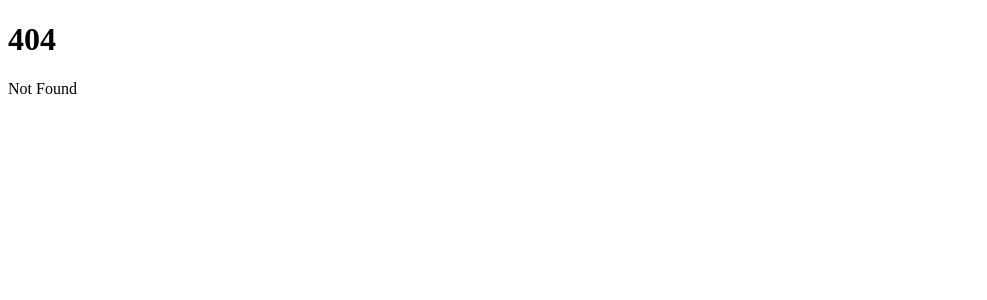
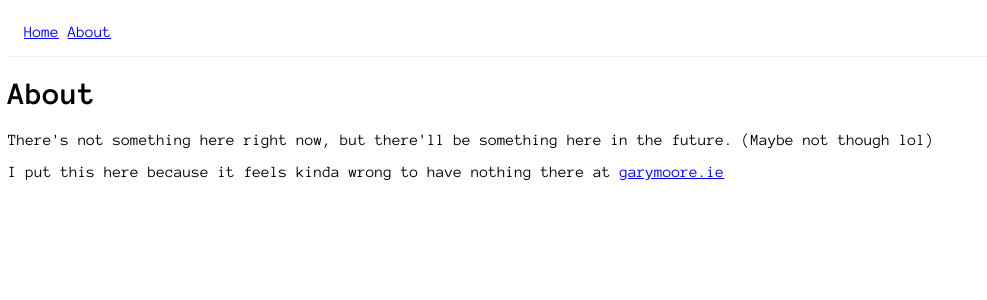
Before and after one commit to doggodoge/personal-website, a SvelteKit app: page /about in a window 1280 px wide. Before the commit this address had no page. Shown: the top 300 px of the page, without its empty margins (0-987 px from the left). Built offline with nearby package versions, Linux system fonts and the light colour scheme.

Commit message:
feat: add some content

```diff
--- /dev/null
+++ b/src/routes/+layout.svelte
@@ -0,0 +1,27 @@
+<head>
+  <link rel="preconnect" href="https://fonts.googleapis.com">
+  <link rel="preconnect" href="https://fonts.gstatic.com" crossorigin>
+  <link href="https://fonts.googleapis.com/css2?family=Anonymous+Pro:ital,wght@0,400;0,700;1,400;1,700&display=swap" rel="stylesheet">
+</head>
+
+<nav class="nav">
+  <a href="/">Home</a>
+  <a href="/about">About</a>
+</nav>
+
+<slot></slot>
+
+<style>
+  :root {
+    font-family: 'Anonymous Pro', monospace;
+  }
+
+  .nav {
+    display: flex;
+    justify-content: left;
+    gap: 1ch;
+    padding: 1em;
+    background: #fff;
+    border-bottom: 1px solid #eee;
+  }
+</style>
--- /dev/null
+++ b/src/routes/about/+page.svelte
@@ -0,0 +1,4 @@
+<h1>About</h1>
+
+<p>There's not something here right now, but there'll be something here in the future. (Maybe not though lol)</p>
+<p>I put this here because it feels kinda wrong to have nothing there at <a href="/">garymoore.ie</a></p>
```
Also changed, not shown: src/lib/FunkyEmoji.svelte (added, +16 -0 lines), src/routes/+page.svelte (+22 -2 lines).
